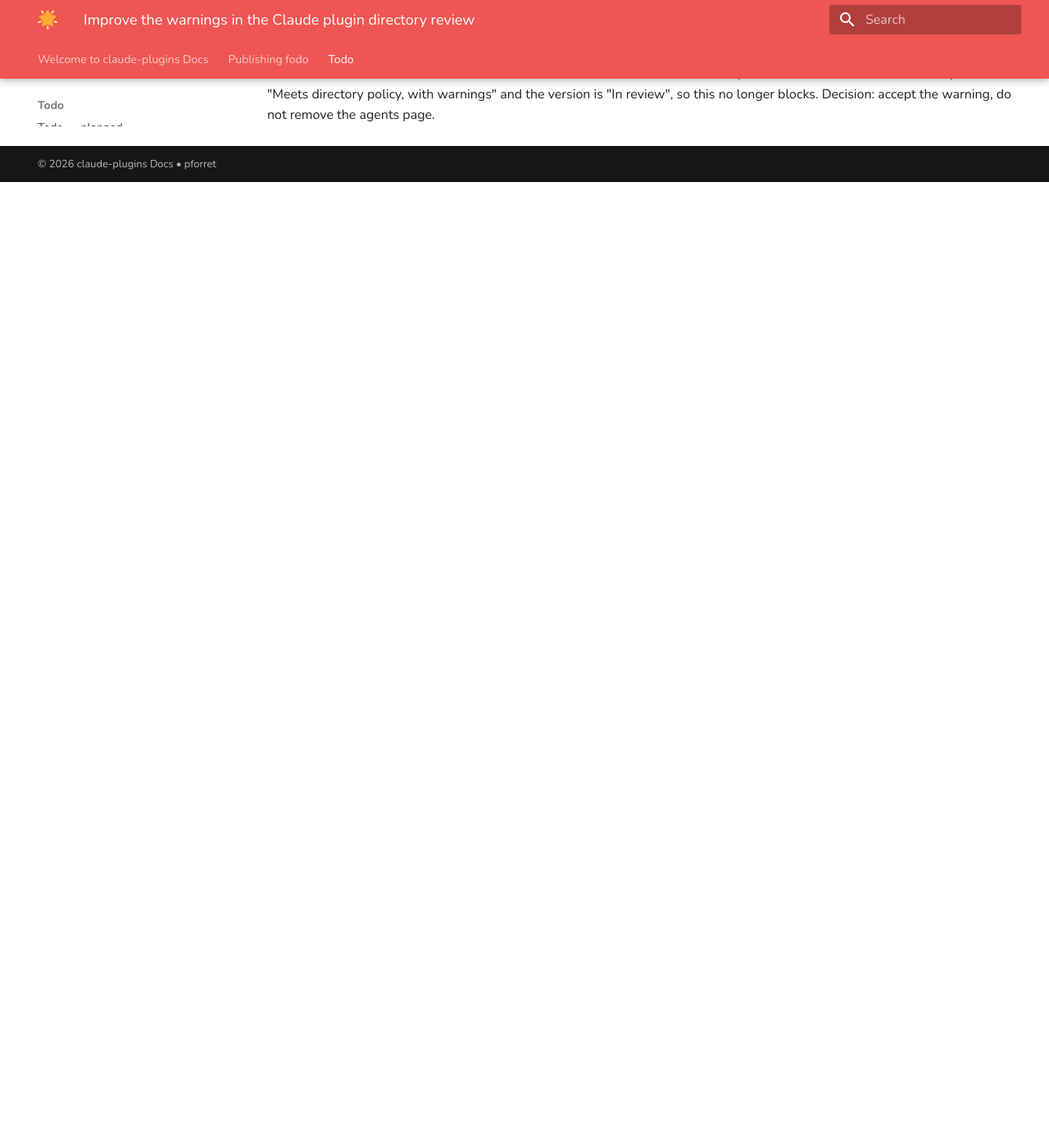
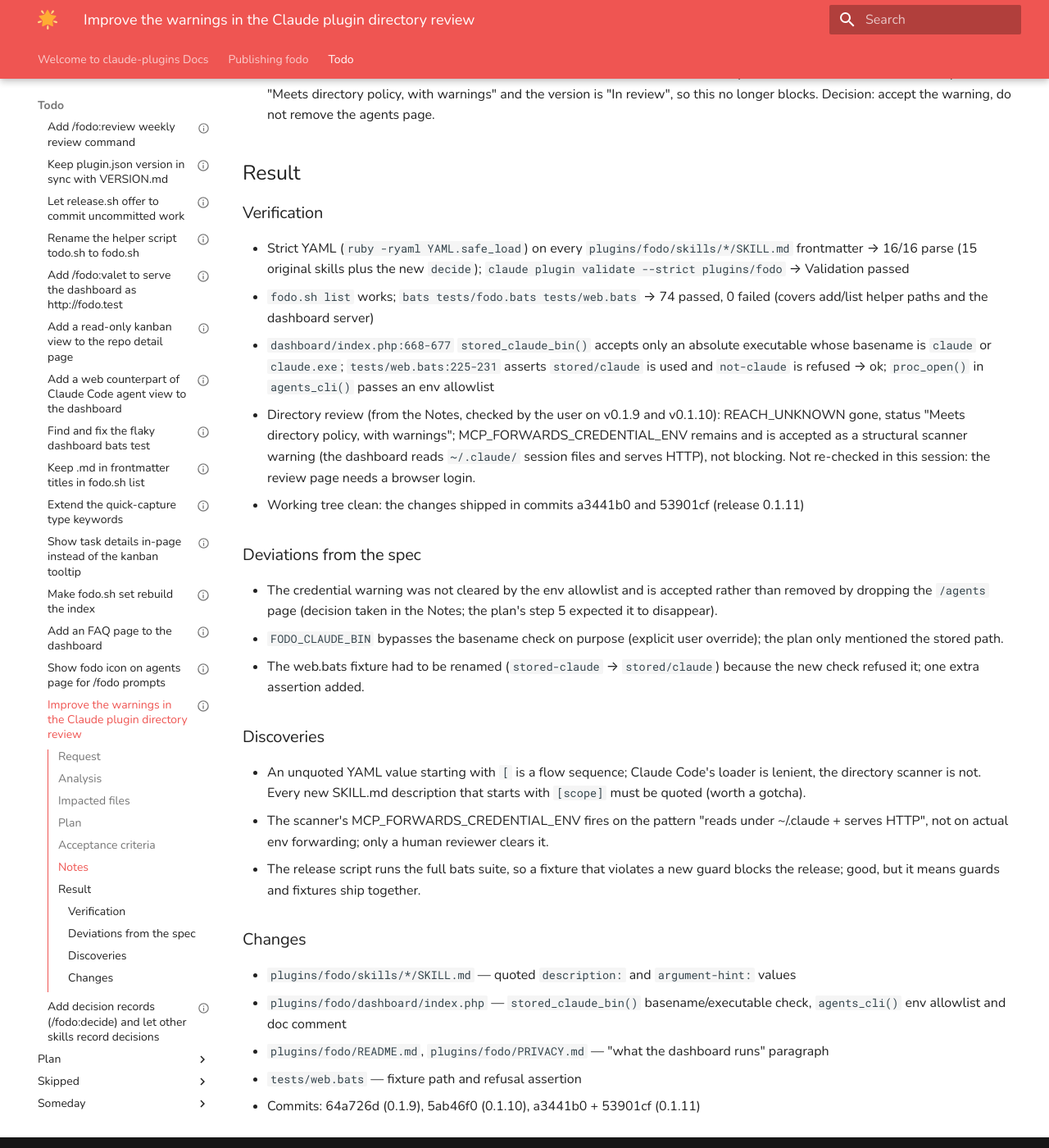
Before and after one commit to pforret/claude-plugins, an MkDocs documentation site: the page built from docs/todo/done/2026-10-28.bug.improve-plugin-review-warnings.md, in a window 1280 px wide and 1400 px high, scrolled down 2757 px. Shown: the whole window at 82% size. Built offline with MkDocs 1.6.1 and Material for MkDocs 9.7.7, drawn with Linux system fonts in a browser that asks for light colours; before the commit the page ends 2979 px from its top, so only the background shows below that.

Commit message:
MOV: 2026-10-28.bug.improve-plugin-review-warnings.md, MOD: index.md index.md

```diff
--- a/docs/todo/busy/index.md
+++ b/docs/todo/busy/index.md
@@ -1,5 +1,3 @@
 # Todo — busy (in progress; IDs B1, B2, …)
 
-| ID | Date | Type | Size | Waiting on | Title | File |
-|----|------|------|------|------------|-------|------|
-| B1 | 2026-10-28 | bug | medium |  | Improve the warnings in the Claude plugin directory review | [2026-10-28.bug.improve-plugin-review-warnings.md](2026-10-28.bug.improve-plugin-review-warnings.md) |
+_No busy items._
--- a/docs/todo/busy/2026-10-28.bug.improve-plugin-review-warnings.md
+++ b/docs/todo/done/2026-10-28.bug.improve-plugin-review-warnings.md
@@ -2,7 +2,8 @@
 title: Improve the warnings in the Claude plugin directory review
 type: bug
 size: medium
-status: busy
+status: done
+done_at: 2026-10-28
 busy_at: 2026-10-28
 created: 2026-10-28
 files:
@@ -81,3 +82,29 @@ reviewer note is the only remaining lever (the hold is "with a reviewer" anyway)
 - Review of v0.1.9 (64a726d): directory policy now "Meets directory policy, with warnings" (was "Held"); REACH_UNKNOWN is gone. Remaining: credential warning on plugin.json (the dashboard reads `~/.claude/sessions` and `~/.claude/projects` transcripts and serves HTTP on 127.0.0.1; unrelated, left for the reviewer to confirm), UNKNOWN_KEY x4 (directory-listing fields, fine), RUNTIME_FETCH_EXEC on index.php (runs the local `claude` CLI, nothing downloaded), USES_HOOKS (informational). Step 5 done.
 - The detailed review names the credential finding MCP_FORWARDS_CREDENTIAL_ENV. Cause: `proc_open()` in `agents_cli()` had no env argument, so `claude agents` inherited the server's whole environment (any ANTHROPIC_API_KEY etc.). Now passes an allowlist (HOME, PATH, TMPDIR, LANG, LC_ALL, CLAUDE_CONFIG_DIR). Needs another release to confirm the finding clears; B1 stays busy until then.
 - Review of v0.1.10 (5ab46f0): MCP_FORWARDS_CREDENTIAL_ENV still shown on plugin.json after the env allowlist, so the env inheritance was not the trigger. Nothing in the plugin reads a token or API key (grep of scripts, hooks and index.php). The remaining pattern is structural: the dashboard reads under `~/.claude/` (sessions/*.json, projects/*/<id>.jsonl) and serves HTTP, which the scanner classifies as "reads credential dir, could send to a server". Only a reviewer can clear it; the directory status is "Meets directory policy, with warnings" and the version is "In review", so this no longer blocks. Decision: accept the warning, do not remove the agents page.
+
+## Result
+
+### Verification
+- Strict YAML (`ruby -ryaml YAML.safe_load`) on every `plugins/fodo/skills/*/SKILL.md` frontmatter → 16/16 parse (15 original skills plus the new `decide`); `claude plugin validate --strict plugins/fodo` → Validation passed
+- `fodo.sh list` works; `bats tests/fodo.bats tests/web.bats` → 74 passed, 0 failed (covers add/list helper paths and the dashboard server)
+- `dashboard/index.php:668-677` `stored_claude_bin()` accepts only an absolute executable whose basename is `claude` or `claude.exe`; `tests/web.bats:225-231` asserts `stored/claude` is used and `not-claude` is refused → ok; `proc_open()` in `agents_cli()` passes an env allowlist
+- Directory review (from the Notes, checked by the user on v0.1.9 and v0.1.10): REACH_UNKNOWN gone, status "Meets directory policy, with warnings"; MCP_FORWARDS_CREDENTIAL_ENV remains and is accepted as a structural scanner warning (the dashboard reads `~/.claude/` session files and serves HTTP), not blocking. Not re-checked in this session: the review page needs a browser login.
+- Working tree clean: the changes shipped in commits a3441b0 and 53901cf (release 0.1.11)
+
+### Deviations from the spec
+- The credential warning was not cleared by the env allowlist and is accepted rather than removed by dropping the `/agents` page (decision taken in the Notes; the plan's step 5 expected it to disappear).
+- `FODO_CLAUDE_BIN` bypasses the basename check on purpose (explicit user override); the plan only mentioned the stored path.
+- The web.bats fixture had to be renamed (`stored-claude` → `stored/claude`) because the new check refused it; one extra assertion added.
+
+### Discoveries
+- An unquoted YAML value starting with `[` is a flow sequence; Claude Code's loader is lenient, the directory scanner is not. Every new SKILL.md description that starts with `[scope]` must be quoted (worth a gotcha).
+- The scanner's MCP_FORWARDS_CREDENTIAL_ENV fires on the pattern "reads under ~/.claude + serves HTTP", not on actual env forwarding; only a human reviewer clears it.
+- The release script runs the full bats suite, so a fixture that violates a new guard blocks the release; good, but it means guards and fixtures ship together.
+
+### Changes
+- `plugins/fodo/skills/*/SKILL.md` — quoted `description:` and `argument-hint:` values
+- `plugins/fodo/dashboard/index.php` — `stored_claude_bin()` basename/executable check, `agents_cli()` env allowlist and doc comment
+- `plugins/fodo/README.md`, `plugins/fodo/PRIVACY.md` — "what the dashboard runs" paragraph
+- `tests/web.bats` — fixture path and refusal assertion
+- Commits: 64a726d (0.1.9), 5ab46f0 (0.1.10), a3441b0 + 53901cf (0.1.11)
--- a/docs/todo/done/index.md
+++ b/docs/todo/done/index.md
@@ -21,4 +21,5 @@
 | 17 | 2026-10-25 | change | small | Make fodo.sh set rebuild the index | [2026-10-25.change.set-rebuilds-index.md](2026-10-25.change.set-rebuilds-index.md) |
 | 18 | 2026-10-25 | feature | medium | Add an FAQ page to the dashboard | [2026-10-25.feature.dashboard-faq-page.md](2026-10-25.feature.dashboard-faq-page.md) |
 | 19 | 2026-10-25 | feature | small | Show fodo icon on agents page for /fodo prompts | [2026-10-25.feature.fodo-icon-on-agents.md](2026-10-25.feature.fodo-icon-on-agents.md) |
-| 20 | 2026-10-28 | feature | large | Add decision records (/fodo:decide) and let other skills record decisions | [2026-10-28.feature.decision-records-in-fodo.md](2026-10-28.feature.decision-records-in-fodo.md) |
+| 20 | 2026-10-28 | bug | medium | Improve the warnings in the Claude plugin directory review | [2026-10-28.bug.improve-plugin-review-warnings.md](2026-10-28.bug.improve-plugin-review-warnings.md) |
+| 21 | 2026-10-28 | feature | large | Add decision records (/fodo:decide) and let other skills record decisions | [2026-10-28.feature.decision-records-in-fodo.md](2026-10-28.feature.decision-records-in-fodo.md) |
```
